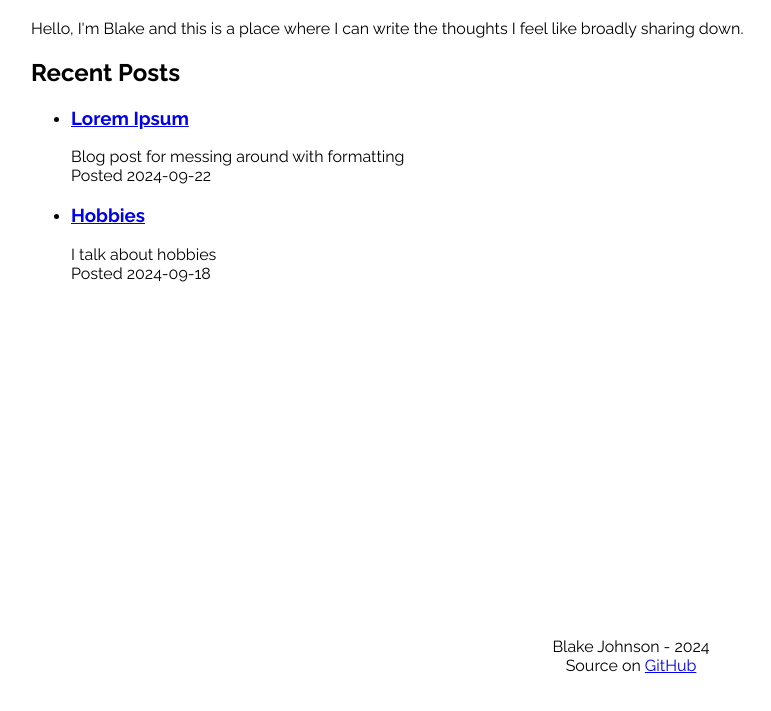
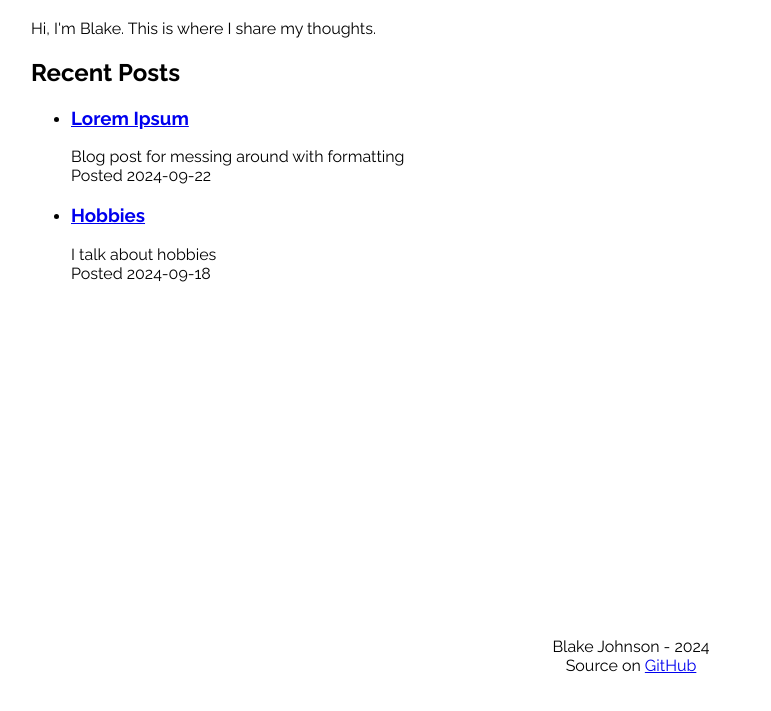
Before and after one commit to blakekjohnson/dotdev, an Eleventy site: page index.njk in a window 1280 px wide. Shown: the part 101-812 px from the top of the page, without its empty margins (9-780 px from the left). Built offline with nearby package versions, Linux system fonts and the light colour scheme; Eleventy itself is replaced by a stand-in of ours; files that its build step writes are made by us from their sources.

Commit message:
slight rewording

```diff
--- a/index.njk
+++ b/index.njk
@@ -6,8 +6,7 @@ eleventyImport:
 ---
 
 <h1>blakekjohnson.dev</h1>
-Hello, I'm Blake and this is a place where I can write the thoughts I feel like
-broadly sharing down.
+Hi, I'm Blake. This is where I share my thoughts.
 
 <h2>Recent Posts</h2>
 <ul>
```
